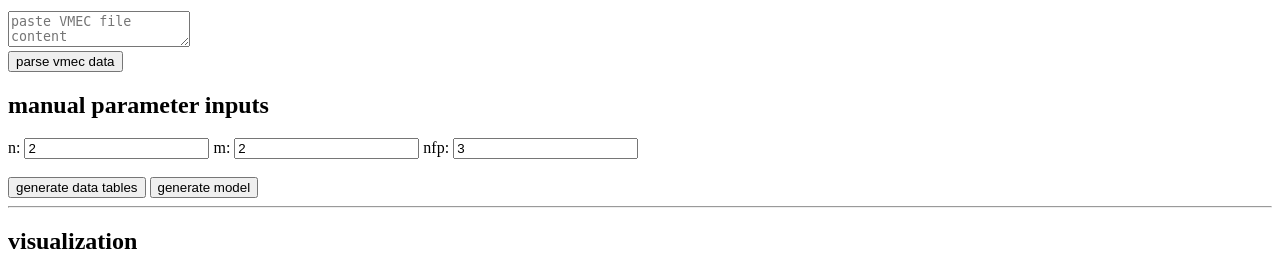
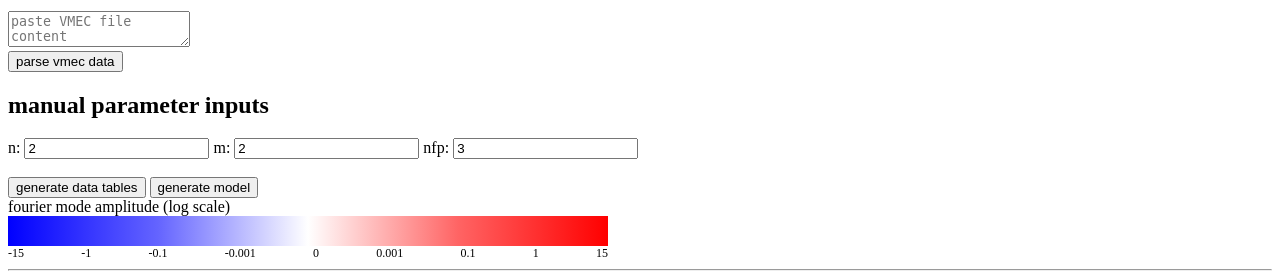
Before and after one commit to JessicaLi08/Stellarator_Visualization, a Flask app: page / in a window 1280 px wide. Shown: the part 204-479 px from the top of the page. Run offline with Flask 3, Linux system fonts and the light colour scheme.

Commit message:
added log colors + colorbar

```diff
--- a/static/main.js
+++ b/static/main.js
@@ -168,6 +168,26 @@ function parseVmec(text) {
   return { nfp: nfp, rbc: rbcData, zbs: zbsData };
 }
 
+function getColor(value) {
+  if (value === 0) return "rgb(255,255,255)";
+
+  let sign = (value > 0);
+  let absValue = Math.abs(value);
+
+  let logValue = Math.log10(absValue);
+  let logMax = Math.log10(15);
+  let logMin = Math.log10(0.000001);
+
+  let normalized = (logValue - logMin) / (logMax - logMin);
+  let rgbval = 255 - Math.floor(normalized * 255);
+
+  if (sign) {
+    return `rgb(255, ${rgbval}, ${rgbval})`;
+  } else {
+    return `rgb(${rgbval}, ${rgbval}, 255)`;
+  }
+}
+
 function showTables() {
   let container = document.getElementById("tablesContainer");
   container.innerHTML = "";
@@ -186,12 +206,13 @@ function showTables() {
 
     let tr = document.createElement("tr");
     tr.innerHTML = `<td>${n}</td><td>${m}</td>`;
+    tr.style.backgroundColor = getColor(rbc[key]);
 
     let td = document.createElement("td");
     let slider = document.createElement("input");
     slider.type = "range";
-    slider.min = "-10";
-    slider.max = "2";
+    slider.min = "-15";
+    slider.max = "15";
     slider.step = "0.01";
     slider.value = rbc[key];
 
@@ -201,6 +222,7 @@ function showTables() {
     slider.oninput = function() {
       rbc[key] = Number(slider.value);
       output.textContent = slider.value;
+      tr.style.backgroundColor = getColor(rbc[key]);
     };
 
     td.appendChild(slider);
@@ -224,12 +246,13 @@ function showTables() {
 
     let tr = document.createElement("tr");
     tr.innerHTML = `<td>${n}</td><td>${m}</td>`;
+    tr.style.backgroundColor = getColor(zbs[key]);
 
     let td = document.createElement("td");
     let slider = document.createElement("input");
     slider.type = "range";
-    slider.min = "-10";
-    slider.max = "2";
+    slider.min = "-15";
+    slider.max = "15";
     slider.step = "0.01";
     slider.value = zbs[key];
 
@@ -239,6 +262,7 @@ function showTables() {
     slider.oninput = function() {
       zbs[key] = Number(slider.value);
       output.textContent = slider.value;
+      tr.style.backgroundColor = getColor(zbs[key]);
     };
 
     td.appendChild(slider);
--- a/templates/index.html
+++ b/templates/index.html
@@ -12,6 +12,26 @@
     }
   }
 </script>
+<!--https://developer.mozilla.org/en-US/docs/Web/CSS/Reference/Values/gradient/linear-gradient-->
+<style>
+    .colorbar-gradient {
+      width: 600px;
+      height: 30px;
+      background: linear-gradient(
+        to right,
+        rgb(0,0,255),
+        rgb(100,100,255),
+        rgb(255,255,255),
+        rgb(255, 100, 100),
+        rgb(255,0,0));
+    }
+    .colorbar-labels {
+      width: 600px;
+      display: flex;
+      justify-content: space-between;
+      font-size: 12px;
+    }
+  </style>
 </head>
 <body>
   <h1>stellarator visualization</h1>
@@ -48,6 +68,23 @@
   <br><br>
   <button id="generateBtn">generate data tables</button>
   <button id="generateModelBtn">generate model</button>
+
+    <div class="colorbar">
+    <div class="colorbar-title">fourier mode amplitude (log scale)</div>
+    <div class="colorbar-gradient"></div>
+    <div class="colorbar-labels">
+      <span>-15</span>
+      <span>-1</span>
+      <span>-0.1</span>
+      <span>-0.001</span>
+      <span>0</span>
+      <span>0.001</span>
+      <span>0.1</span>
+      <span>1</span>
+      <span>15</span>
+    </div>
+  </div>
+
   <div id="tablesContainer"></div>
   <hr>
   <h2>visualization</h2>
```
